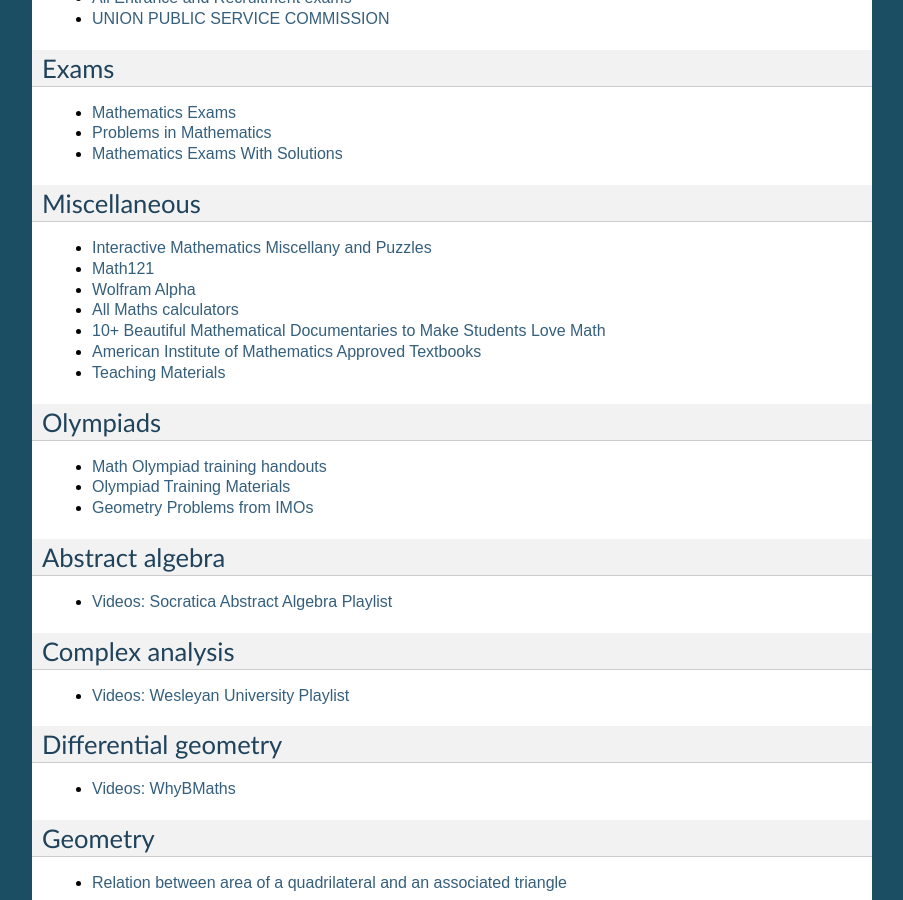
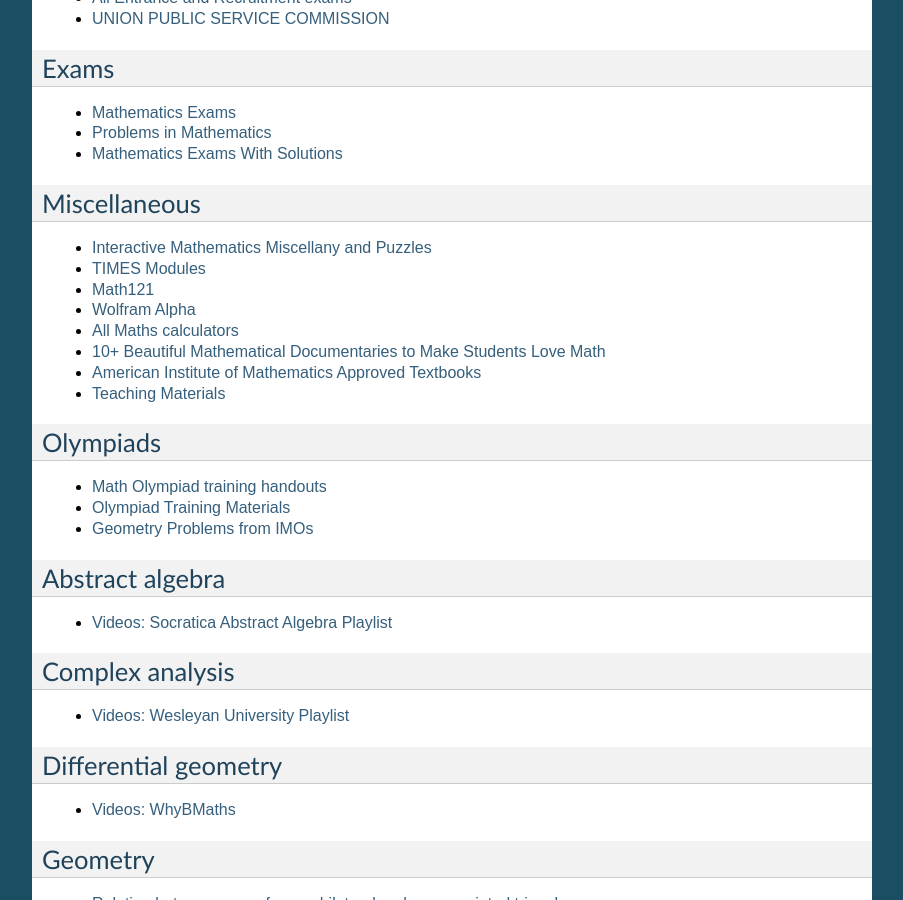
Before and after one commit to jacubero/maths, a Sphinx documentation site: the page built from docs/links.rst, in a window 1280 px wide and 900 px high, scrolled down 796 px. Shown: the whole window, without its empty margins (198-1101 px from the left). Built offline with Sphinx 7.4.7, drawn with Linux system fonts in a browser that asks for light colours; pages that are not in the unit, such as notebooks, are missing from menus.

Commit message:
New version

```diff
--- a/docs/links.rst
+++ b/docs/links.rst
@@ -70,6 +70,8 @@
 -------------
 
 * `Interactive Mathematics Miscellany and Puzzles <https://www.cut-the-knot.org/>`_
+
+* `TIMES Modules <http://schools.amsi.org.au/times-modules/>`_
 
 * `Math121 <http://www.mscs.mu.edu/~paulb/Courses/Math121/>`_
 
```
